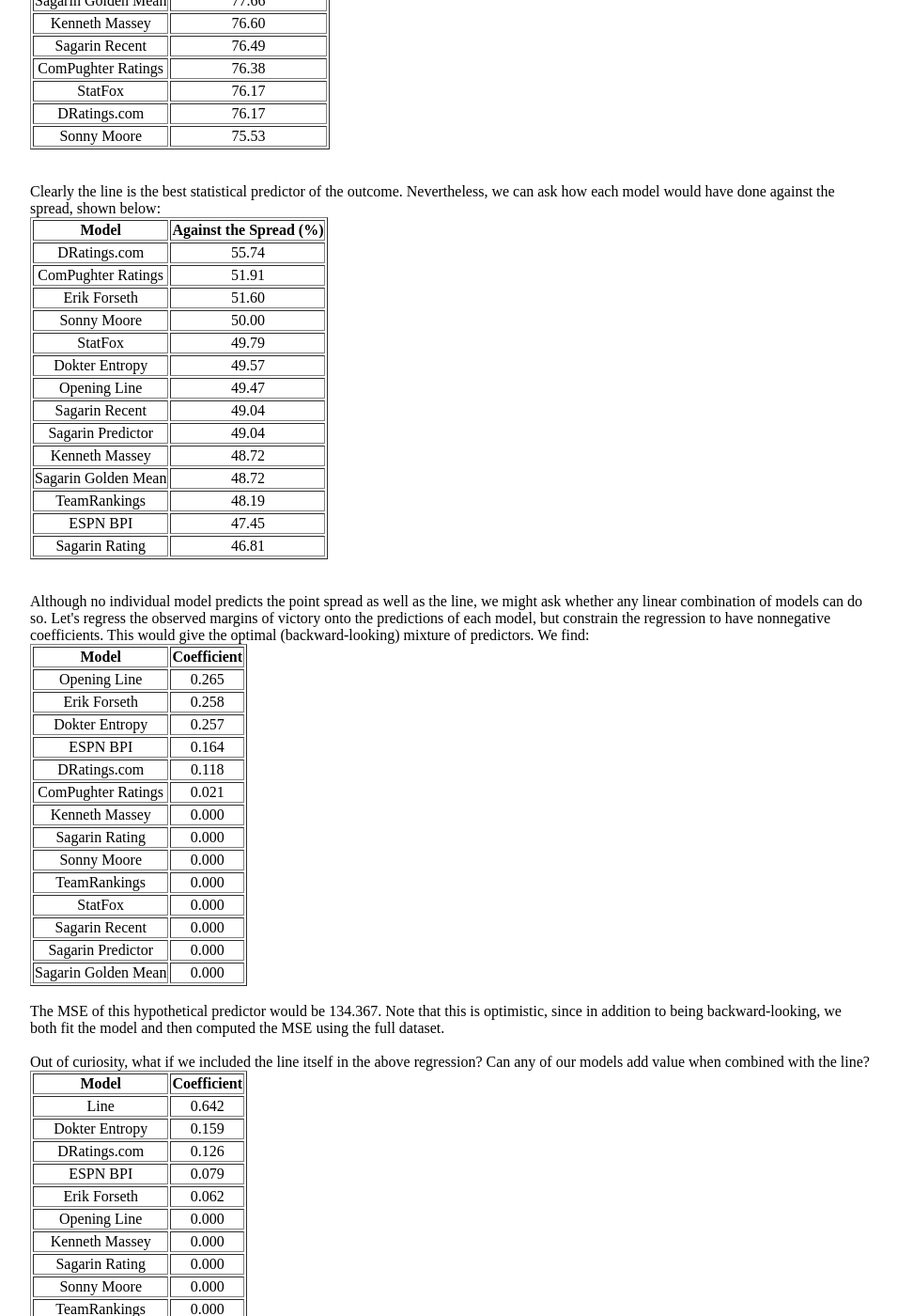
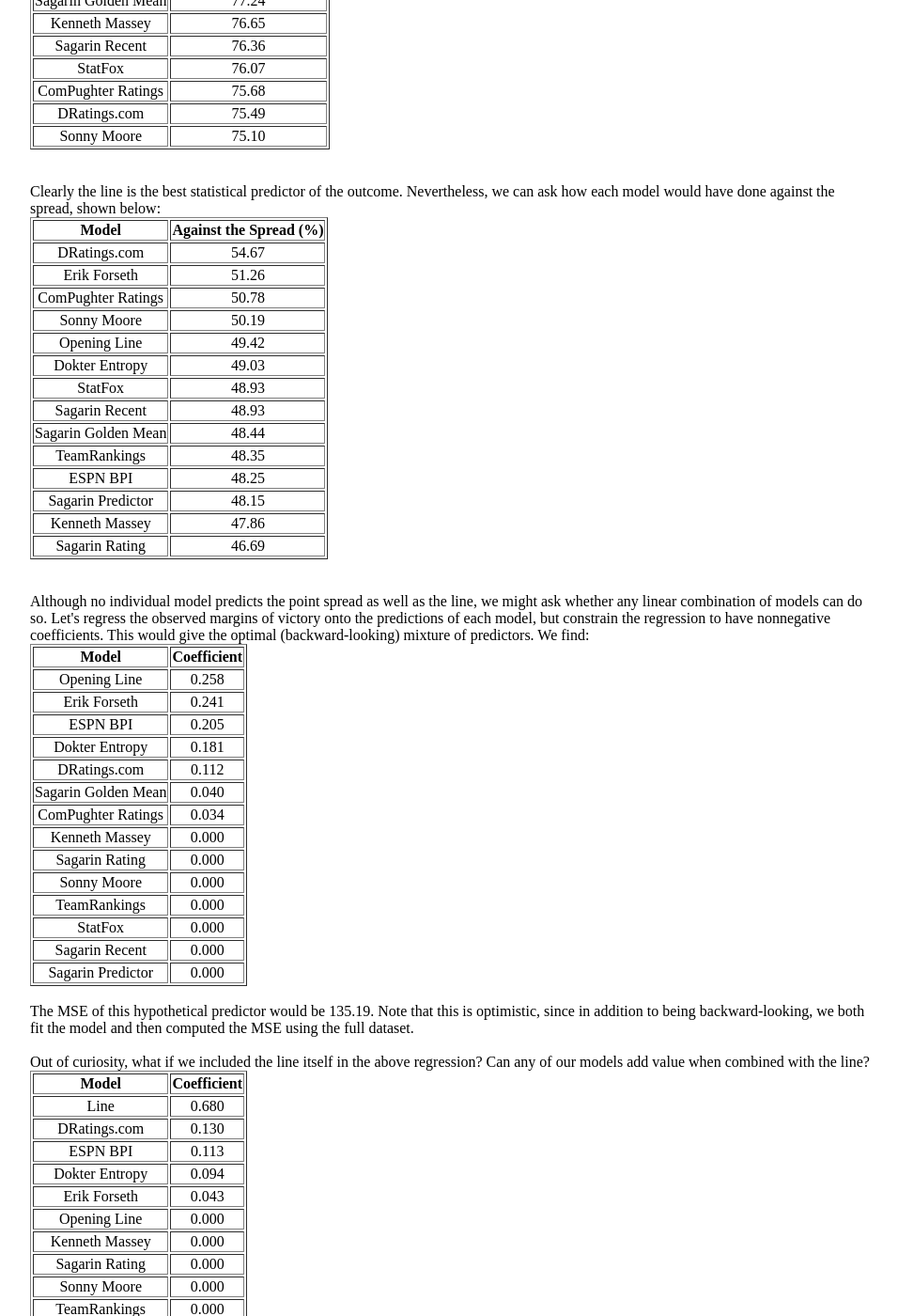
Before and after one commit to erikrforseth/erikrforseth.github.io, a Jekyll site: the page built from about.html, in a window 1280 px wide and 1400 px high, scrolled down 893 px. Shown: the whole window at 94% size, without its empty margins (160-1116 px from the left). Built offline with Jekyll 4.4.1, drawn with Linux system fonts in a browser that asks for light colours; some of the changed text lies outside the part shown.

Commit message:
about page

```diff
--- a/about.html
+++ b/about.html
@@ -16,63 +16,63 @@
   <tbody>
     <tr align="center">
       <td>Line</td>
-      <td>134.162</td>
+      <td>134.724</td>
+    </tr>
+    <tr align="center">
+      <td>Opening Line</td>
+      <td>137.206</td>
     </tr>
     <tr align="center">
       <td>Erik Forseth</td>
-      <td>136.752</td>
-    </tr>
-    <tr align="center">
-      <td>Opening Line</td>
-      <td>136.788</td>
+      <td>137.587</td>
     </tr>
     <tr align="center">
       <td>TeamRankings</td>
-      <td>139.448</td>
+      <td>139.668</td>
+    </tr>
+    <tr align="center">
+      <td>Sagarin Rating</td>
+      <td>140.919</td>
+    </tr>
+    <tr align="center">
+      <td>Sagarin Golden Mean</td>
+      <td>141.245</td>
     </tr>
     <tr align="center">
       <td>Sagarin Predictor</td>
-      <td>140.693</td>
-    </tr>
-    <tr align="center">
-      <td>Sagarin Rating</td>
-      <td>141.099</td>
-    </tr>
-    <tr align="center">
-      <td>Sagarin Golden Mean</td>
-      <td>141.380</td>
+      <td>141.726</td>
     </tr>
     <tr align="center">
       <td>Dokter Entropy</td>
-      <td>141.698</td>
+      <td>142.909</td>
     </tr>
     <tr align="center">
       <td>ESPN BPI</td>
-      <td>147.578</td>
+      <td>146.423</td>
     </tr>
     <tr align="center">
       <td>Sagarin Recent</td>
-      <td>151.255</td>
+      <td>149.670</td>
     </tr>
     <tr align="center">
       <td>DRatings.com</td>
-      <td>151.975</td>
+      <td>151.848</td>
     </tr>
     <tr align="center">
       <td>Sonny Moore</td>
-      <td>152.827</td>
+      <td>153.710</td>
     </tr>
     <tr align="center">
       <td>StatFox</td>
-      <td>154.722</td>
+      <td>154.601</td>
     </tr>
     <tr align="center">
       <td>Kenneth Massey</td>
-      <td>155.227</td>
+      <td>155.103</td>
     </tr>
     <tr align="center">
       <td>ComPughter Ratings</td>
-      <td>167.191</td>
+      <td>167.526</td>
     </tr>
   </tbody>
 </table>
@@ -87,63 +87,63 @@
   <tbody>
     <tr align="center">
       <td>Dokter Entropy</td>
-      <td>81.06</td>
+      <td>80.93</td>
     </tr>
     <tr align="center">
       <td>Line</td>
-      <td>79.68</td>
+      <td>79.47</td>
     </tr>
     <tr align="center">
       <td>TeamRankings</td>
-      <td>79.15</td>
+      <td>78.79</td>
     </tr>
     <tr align="center">
       <td>Opening Line</td>
-      <td>78.94</td>
+      <td>78.70</td>
     </tr>
     <tr align="center">
       <td>Erik Forseth</td>
-      <td>78.40</td>
+      <td>78.11</td>
     </tr>
     <tr align="center">
       <td>ESPN BPI</td>
-      <td>78.09</td>
+      <td>78.02</td>
+    </tr>
+    <tr align="center">
+      <td>Sagarin Predictor</td>
+      <td>78.02</td>
     </tr>
     <tr align="center">
       <td>Sagarin Rating</td>
-      <td>78.09</td>
-    </tr>
-    <tr align="center">
-      <td>Sagarin Predictor</td>
-      <td>78.09</td>
+      <td>77.63</td>
     </tr>
     <tr align="center">
       <td>Sagarin Golden Mean</td>
-      <td>77.66</td>
+      <td>77.24</td>
     </tr>
     <tr align="center">
       <td>Kenneth Massey</td>
-      <td>76.60</td>
+      <td>76.65</td>
     </tr>
     <tr align="center">
       <td>Sagarin Recent</td>
-      <td>76.49</td>
+      <td>76.36</td>
+    </tr>
+    <tr align="center">
+      <td>StatFox</td>
+      <td>76.07</td>
     </tr>
     <tr align="center">
       <td>ComPughter Ratings</td>
-      <td>76.38</td>
-    </tr>
-    <tr align="center">
-      <td>StatFox</td>
-      <td>76.17</td>
+      <td>75.68</td>
     </tr>
     <tr align="center">
       <td>DRatings.com</td>
-      <td>76.17</td>
+      <td>75.49</td>
     </tr>
     <tr align="center">
       <td>Sonny Moore</td>
-      <td>75.53</td>
+      <td>75.10</td>
     </tr>
   </tbody>
 </table>
@@ -160,59 +160,59 @@
   <tbody>
     <tr align="center">
       <td>DRatings.com</td>
-      <td>55.74</td>
+      <td>54.67</td>
+    </tr>
+    <tr align="center">
+      <td>Erik Forseth</td>
+      <td>51.26</td>
     </tr>
     <tr align="center">
       <td>ComPughter Ratings</td>
-      <td>51.91</td>
-    </tr>
-    <tr align="center">
-      <td>Erik Forseth</td>
-      <td>51.60</td>
+      <td>50.78</td>
     </tr>
     <tr align="center">
       <td>Sonny Moore</td>
-      <td>50.00</td>
+      <td>50.19</td>
+    </tr>
+    <tr align="center">
+      <td>Opening Line</td>
+      <td>49.42</td>
+    </tr>
+    <tr align="center">
+      <td>Dokter Entropy</td>
+      <td>49.03</td>
     </tr>
     <tr align="center">
       <td>StatFox</td>
-      <td>49.79</td>
-    </tr>
-    <tr align="center">
-      <td>Dokter Entropy</td>
-      <td>49.57</td>
-    </tr>
-    <tr align="center">
-      <td>Opening Line</td>
-      <td>49.47</td>
+      <td>48.93</td>
     </tr>
     <tr align="center">
       <td>Sagarin Recent</td>
-      <td>49.04</td>
+      <td>48.93</td>
+    </tr>
+    <tr align="center">
+      <td>Sagarin Golden Mean</td>
+      <td>48.44</td>
+    </tr>
+    <tr align="center">
+      <td>TeamRankings</td>
+      <td>48.35</td>
+    </tr>
+    <tr align="center">
+      <td>ESPN BPI</td>
+      <td>48.25</td>
     </tr>
     <tr align="center">
       <td>Sagarin Predictor</td>
-      <td>49.04</td>
+      <td>48.15</td>
     </tr>
     <tr align="center">
       <td>Kenneth Massey</td>
-      <td>48.72</td>
-    </tr>
-    <tr align="center">
-      <td>Sagarin Golden Mean</td>
-      <td>48.72</td>
-    </tr>
-    <tr align="center">
-      <td>TeamRankings</td>
-      <td>48.19</td>
-    </tr>
-    <tr align="center">
-      <td>ESPN BPI</td>
-      <td>47.45</td>
+      <td>47.86</td>
     </tr>
     <tr align="center">
       <td>Sagarin Rating</td>
-      <td>46.81</td>
+      <td>46.69</td>
     </tr>
   </tbody>
 </table>
@@ -229,27 +229,31 @@
   <tbody>
     <tr align="center">
       <td>Opening Line</td>
-      <td>0.265</td>
+      <td>0.258</td>
     </tr>
     <tr align="center">
       <td>Erik Forseth</td>
-      <td>0.258</td>
+      <td>0.241</td>
+    </tr>
+    <tr align="center">
+      <td>ESPN BPI</td>
+      <td>0.205</td>
     </tr>
     <tr align="center">
       <td>Dokter Entropy</td>
-      <td>0.257</td>
-    </tr>
-    <tr align="center">
-      <td>ESPN BPI</td>
-      <td>0.164</td>
+      <td>0.181</td>
     </tr>
     <tr align="center">
       <td>DRatings.com</td>
-      <td>0.118</td>
+      <td>0.112</td>
+    </tr>
+    <tr align="center">
+      <td>Sagarin Golden Mean</td>
+      <td>0.040</td>
     </tr>
     <tr align="center">
       <td>ComPughter Ratings</td>
-      <td>0.021</td>
+      <td>0.034</td>
     </tr>
     <tr align="center">
       <td>Kenneth Massey</td>
@@ -279,14 +283,10 @@
       <td>Sagarin Predictor</td>
       <td>0.000</td>
     </tr>
-    <tr align="center">
-      <td>Sagarin Golden Mean</td>
-      <td>0.000</td>
-    </tr>
   </tbody>
 </table>
 <br>
-The MSE of this hypothetical predictor would be 134.367. Note that this is optimistic, since in addition to being backward-looking, we both fit the model and then computed the MSE using the full dataset.
+The MSE of this hypothetical predictor would be 135.19. Note that this is optimistic, since in addition to being backward-looking, we both fit the model and then computed the MSE using the full dataset.
 <br><br>
 Out of curiosity, what if we included the line itself in the above regression? Can any of our models add value when combined with the line?<table border="1" class="dataframe">
   <thead>
@@ -298,23 +298,23 @@
   <tbody>
     <tr align="center">
       <td>Line</td>
-      <td>0.642</td>
+      <td>0.680</td>
+    </tr>
+    <tr align="center">
+      <td>DRatings.com</td>
+      <td>0.130</td>
+    </tr>
+    <tr align="center">
+      <td>ESPN BPI</td>
+      <td>0.113</td>
     </tr>
     <tr align="center">
       <td>Dokter Entropy</td>
-      <td>0.159</td>
-    </tr>
-    <tr align="center">
-      <td>DRatings.com</td>
-      <td>0.126</td>
-    </tr>
-    <tr align="center">
-      <td>ESPN BPI</td>
-      <td>0.079</td>
+      <td>0.094</td>
     </tr>
     <tr align="center">
       <td>Erik Forseth</td>
-      <td>0.062</td>
+      <td>0.043</td>
     </tr>
     <tr align="center">
       <td>Opening Line</td>
```
Also changed, not shown: other parts of about.html (+2 -2 lines).
